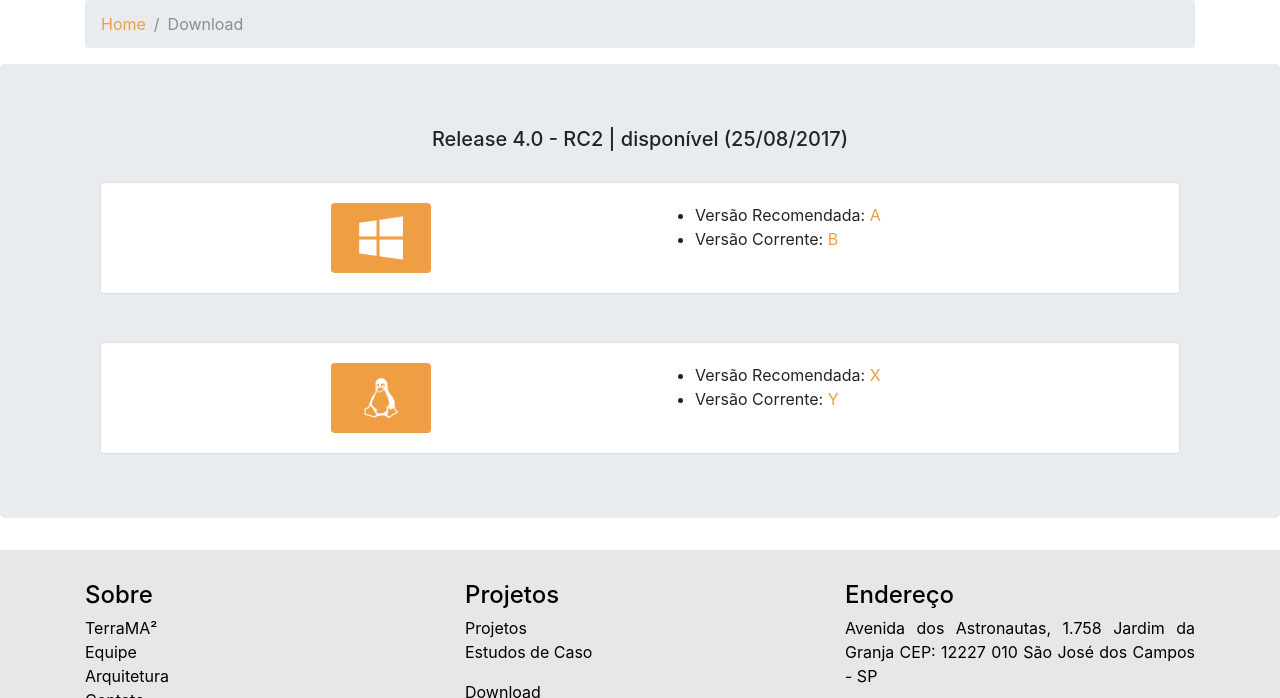
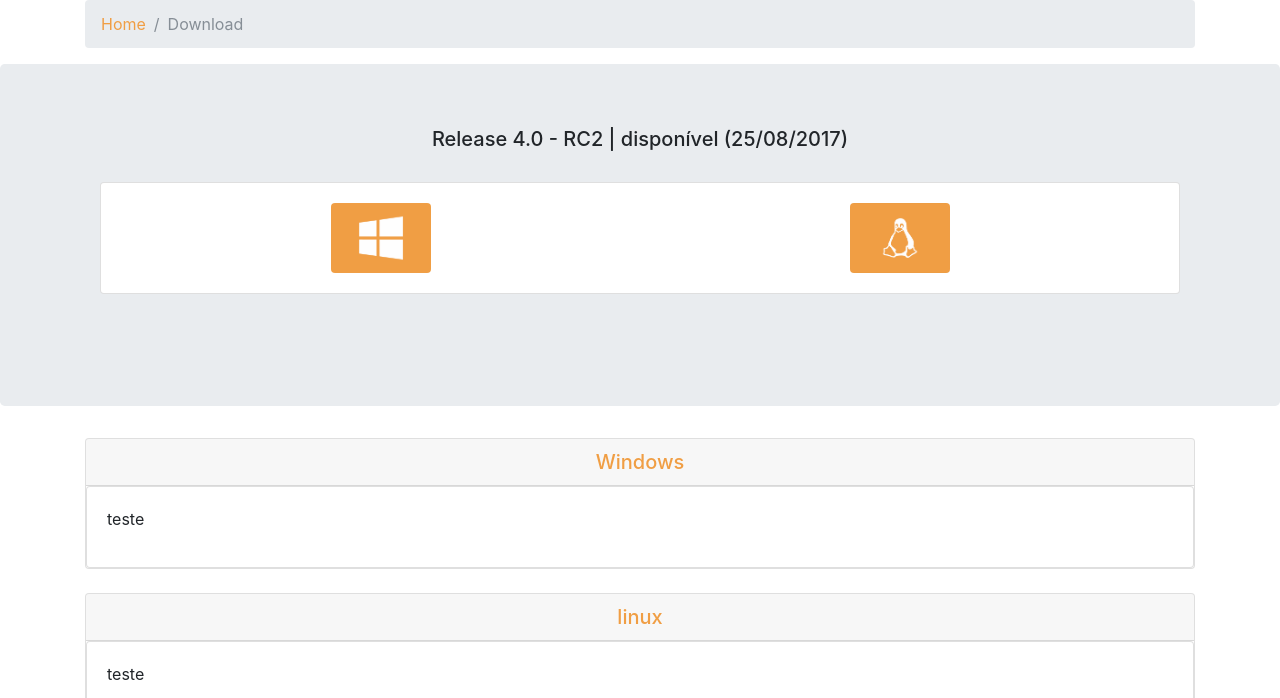
Before and after one commit to faahbih/terrama2-new, a website: page download-v2.html in a window 1280 px wide. Shown: the part 180-878 px from the top of the page. Drawn offline with Linux system fonts and the light colour scheme.

Commit message:
updating files cont

```diff
--- a/download-v2.html
+++ b/download-v2.html
@@ -133,14 +133,15 @@
                 <div class="container">
                   <div class="row">
                     <div class="col">
-                      <img src="img/win-icon.png" class="rounded mx-auto d-block" alt="..." width="100" height="70">
+                      <a href=""><img src="img/win-icon.png" class="rounded mx-auto d-block" alt="..." width="100" height="70"></a>
                     </div>
                     <div class="col">
                       <!-- <img src="img/linux-icon.png" class="rounded mx-auto d-block" alt="..." width="100" height="70"> -->
-                      <ul>
-                        <li>Versão Recomendada: <a href="">A </a></li>
+                      <!-- <ul>
+                        <li>Versão Recomendada: <a href="">64bits </a></li>
                         <li>Versão Corrente: <a href="">B</a> </li>
-                      </ul>
+                      </ul> -->
+                      <img src="img/linux-icon.png" class="rounded mx-auto d-block" alt="..." width="100" height="70">
                     </div>
                     <!-- <div class="col-sm">
                       <img src="img/pdf-icon.png" class="rounded mx-auto d-block" alt="...">
@@ -166,7 +167,7 @@
         </div> -->
       </div><br><br>
 
-      <div class="container">
+     <!--  <div class="container">
           <div class="col-md-auto">
             <div class="card">
               <div class="card-body">
@@ -178,33 +179,67 @@
                     </div>
                     <div class="col">
                       <!-- <img src="img/linux-icon.png" class="rounded mx-auto d-block" alt="..." width="100" height="70"> -->
-                      <ul>
-                        <li>Versão Recomendada: <a href="">X </a></li>
+                     <!--  <ul>
+                        <li>Versão Recomendada: <a href="http://www.dpi.inpe.br/terrama2/lib/exe/fetch.php?media=download:linux:terrama2-4.0.0-rc2-linux-x64-ubuntu-16.04.deb">64bits </a></li>
                         <li>Versão Corrente: <a href="">Y</a> </li>
                       </ul>
-                    </div>
+                    </div> -->
                     <!-- <div class="col-sm">
                       <img src="img/pdf-icon.png" class="rounded mx-auto d-block" alt="...">
                     </div> -->
-                  </div>
+        <!--           </div>
                 </div>
-
+ -->
                 <!-- <h4 class="card-title">Special title treatment</h4>
                 <p class="card-text">With supporting text below as a natural lead-in to additional content.</p>
                 <a href="#" class="btn btn-primary">Go somewhere</a> -->
 
+              <!-- </div>
+            </div>
+          </div>
+      </div>  -->
+    </div>
+
+    <div class="container">
+
+      <div class="mb-4" id="accordion02" role="tablist" aria-multiselectable="true">
+        <div class="card">
+          <div class="card-header" role="tab" id="headingTw">
+            <h5 class="mb-0">
+              <a data-toggle="collapse" data-parent="#accordion02" href="#collapseTw" aria-expanded="true" aria-controls="collapseTw">Windows</a>
+            </h5>
+          </div>
+
+          <div id="collapseTw" class="collapse show" role="tabpanel" aria-labelledby="headingTw">
+            <div class="card">
+              <div class="card-body">
+                <p>teste</p>
               </div>
             </div>
           </div>
+        </div>
       </div>
-    </div>
 
+      <div class="mb-4" id="accordion02" role="tablist" aria-multiselectable="true">
+        <div class="card">
+          <div class="card-header" role="tab" id="headingTw">
+            <h5 class="mb-0">
+              <a data-toggle="collapse" data-parent="#accordion02" href="#collapseTw" aria-expanded="true" aria-controls="collapseTw">linux</a>
+            </h5>
+          </div>
 
+          <div id="collapseTw" class="collapse show" role="tabpanel" aria-labelledby="headingTw">
+            <div class="card">
+              <div class="card-body">
+                <p>teste</p>
+              </div>
+            </div>
+          </div>
+        </div>
+      </div>
 
+</div>
 
-
-  </div>
-  <!-- /.Container -->
 
   <!-- Footer -->
   <footer class="mainfooter">
```
